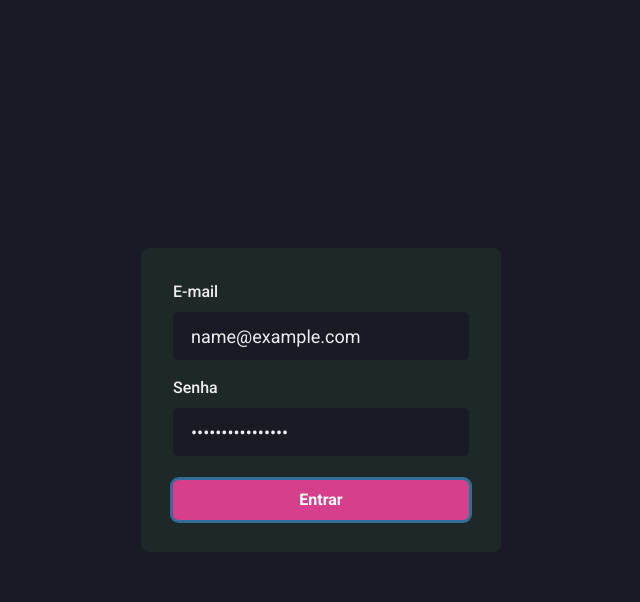
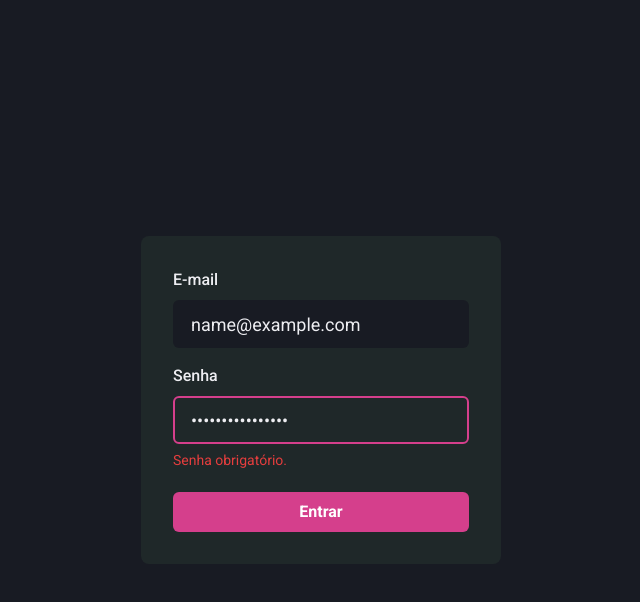
Before and after one commit to ardotheedu/dashgo, a Next.js app: page / in a window 1280 px wide. Both pictures are taken after typing "name@example.com", "name@example.com" into the empty fields and a click on the button "Entrar". Shown: the top 602 px of the page, without its empty margins (319-959 px from the left). Built offline with nearby package versions, Linux system fonts and the light colour scheme.

Commit message:
feat: validating form data

```diff
--- a/package.json
+++ b/package.json
@@ -12,6 +12,7 @@
     "@chakra-ui/react": "^1.6.1",
     "@emotion/react": "^11.4.0",
     "@emotion/styled": "^11.3.0",
+    "@hookform/resolvers": "^2.5.2",
     "apexcharts": "^3.26.3",
     "framer-motion": "^4.1.16",
     "next": "10.2.0",
@@ -19,7 +20,8 @@
     "react-apexcharts": "^1.3.9",
     "react-dom": "17.0.2",
     "react-hook-form": "^7.7.1",
-    "react-icons": "^4.2.0"
+    "react-icons": "^4.2.0",
+    "yup": "^0.32.9"
   },
   "devDependencies": {
     "@types/node": "^15.0.3",
--- a/src/components/Form/Input.tsx
+++ b/src/components/Form/Input.tsx
@@ -1,13 +1,14 @@
-import { FormControl, FormLabel, Input as ChakraInput, InputProps as ChakraInputProps } from "@chakra-ui/react";
+import { FormControl, FormLabel, Input as ChakraInput, InputProps as ChakraInputProps, FormErrorMessage } from "@chakra-ui/react";
 import {forwardRef, ForwardRefRenderFunction} from 'react'
-
+import { FieldError } from 'react-hook-form'
 interface InputProps extends ChakraInputProps {
     name: string;
-    label?: string
+    label?: string;
+    error?: FieldError;
 }
-const InputBase: ForwardRefRenderFunction<HTMLInputElement, InputProps> = ({name, label, ...rest}, ref) => {
+const InputBase: ForwardRefRenderFunction<HTMLInputElement, InputProps> = ({name, label, error, ...rest}, ref) => {
     return (
-        <FormControl>
+        <FormControl isInvalid={!!error}>
                 { !!label && <FormLabel htmlFor={name}>{label}</FormLabel>}
 
                 <ChakraInput
@@ -23,6 +24,8 @@ const InputBase: ForwardRefRenderFunction<HTMLInputElement, InputProps> = ({name
                 ref={ref}
                 {...rest}
                 />
+
+                { !!error && (<FormErrorMessage>{error.message}</FormErrorMessage>)}
         </FormControl>
     )
 }
--- a/src/pages/index.tsx
+++ b/src/pages/index.tsx
@@ -1,14 +1,23 @@
 import { Flex, Button, Stack  } from '@chakra-ui/react'
 import { useForm, SubmitHandler } from 'react-hook-form'
 import { Input } from '../components/Form/Input'
+import * as yup from 'yup';
+import {yupResolver} from '@hookform/resolvers/yup'
 
 type SignInformData = {
   email: string;
   password: string
 }
 
+const signInFormData = yup.object().shape({
+  email: yup.string().required('E-mail obrigatório.').email('E-mail invalido'),
+  password: yup.string().required('Senha obrigatório.'),
+})
+
 export default function Home() {
-  const {register, handleSubmit, formState } = useForm()
+  const {register, handleSubmit, formState } = useForm({
+    resolver: yupResolver(signInFormData)
+  })
 
   const {errors} = formState
   const handleSignIn: SubmitHandler<SignInformData> = async (values) => {
@@ -33,8 +42,8 @@ export default function Home() {
         onSubmit={handleSubmit(handleSignIn)}
       >
         <Stack spacing="4">
-          <Input name="email" type="email" label="E-mail" {...register('email')} />
-          <Input name="password" type="password" label="Senha" {...register('password')}  />
+          <Input name="email" type="email" label="E-mail" error={errors.email} {...register('email')} />
+          <Input name="password" type="password" label="Senha" error={errors.password} {...register('password')}  />
         </Stack>
 
         <Button type="submit" mt="6" colorScheme="pink" isLoanding={formState.isSubmitting}>Entrar</Button>
```
Also changed, not shown: 1 other file (tests, documents, lock files or other folders).
